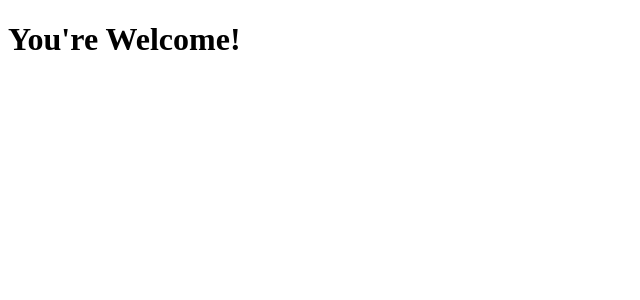
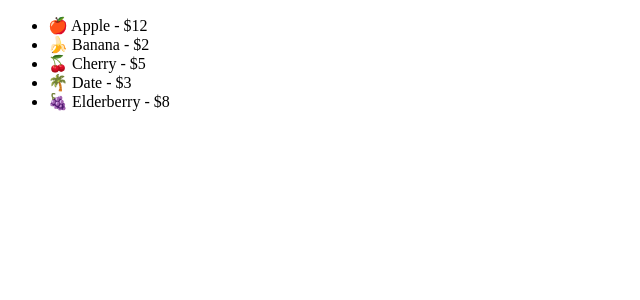
Before and after one commit to waseemriyazz/react-tut, a React (Vite) app in the folder vite-project/: page / in a window 1280 px wide. Shown: the top 300 px of the page, without its empty margins (0-640 px from the left). Built offline with nearby package versions, Linux system fonts and the light colour scheme.

Commit message:
conditional rendering using terinary operators

```diff
--- a/vite-project/src/components/ConditionalComponent.jsx
+++ b/vite-project/src/components/ConditionalComponent.jsx
@@ -2,17 +2,6 @@ import Fruits from "./Fruits";
 import Welcome from "./Welcome";
 
 export default function ConditionalComponent() {
-  const display = true;
-  let message;
-  if (display) {
-    message = <Welcome />;
-  } else {
-    message = (
-      <div>
-        {" "}
-        <Fruits />
-      </div>
-    );
-  }
-  return message;
+  const display = false;
+  return display ? <Welcome /> : <Fruits />;
 }
```
